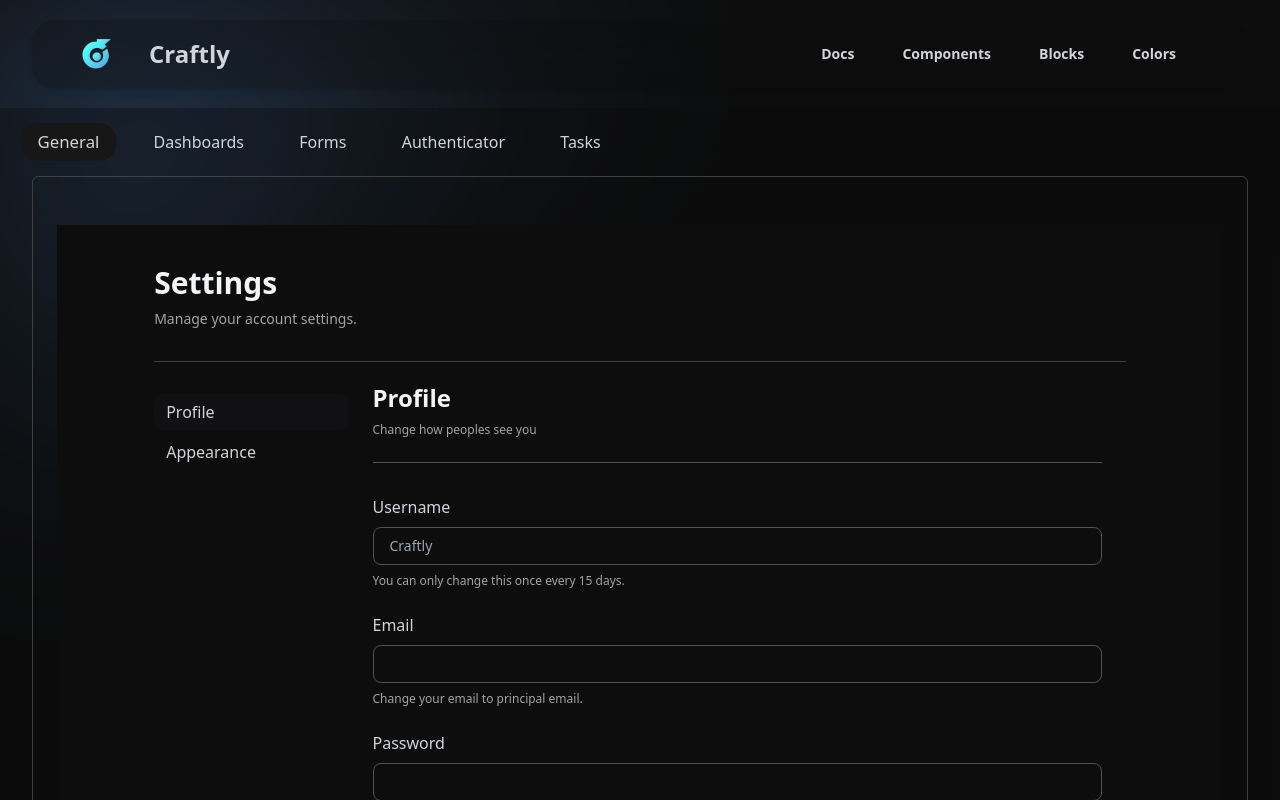
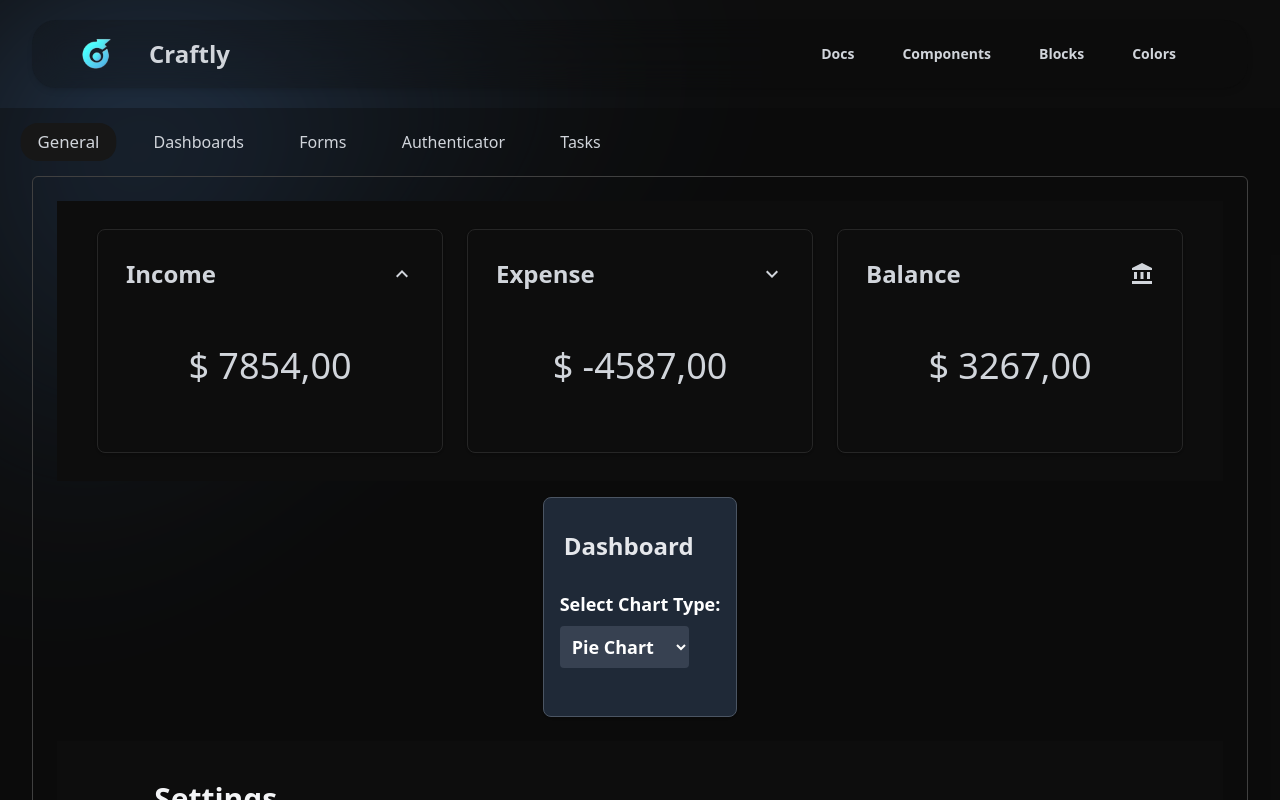
Before and after one commit to rafael-bit/craftly, a Next.js app: page /component in a window 1280 px wide. Shown: the top 800 px of the page. Built offline with nearby package versions, Linux system fonts and the light colour scheme.

Commit message:
start dashboard

```diff
--- /dev/null
+++ b/app/components/Dashboard.tsx
@@ -0,0 +1,56 @@
+import { MdOutlineExpandMore, MdOutlineExpandLess, MdAccountBalance } from "react-icons/md";
+
+export default function Dashboard() {
+	return (
+		<div key="dash-1" className="flex flex-col items-center">
+			<div className="flex flex-wrap md:flex-nowrap mb-4 w-full bg-primary p-7">
+				<div className="border border-neutral-800 shadow bg-primary rounded-lg h-40 md:h-56 p-7 hover:bg-hover transition-all duration-300 w-5/6 mx-3">
+					<h1 className="text-primary flex justify-between items-center text-2xl font-bold">
+						Income
+						<MdOutlineExpandLess />
+					</h1>
+					<p className="text-center text-3xl lg:text-4xl leading-10 mt-4 md:mt-14 text-primary">
+						$ 7854,00
+					</p>
+				</div>
+
+				<div className="border border-neutral-800 shadow bg-primary rounded-lg h-40 md:h-56 p-7 hover:bg-hover transition-all duration-300 w-5/6 mx-3">
+					<h1 className="text-primary flex justify-between items-center text-2xl font-bold">
+						Expense
+						<MdOutlineExpandMore />
+					</h1>
+					<p className="text-center text-3xl lg:text-4xl leading-10 mt-4 md:mt-14 text-primary">
+						$ -4587,00
+					</p>
+				</div>
+
+				<div className="border border-neutral-800 shadow bg-primary rounded-lg h-40 md:h-56 p-7 hover:bg-hover transition-all duration-300 w-5/6 mx-3">
+					<h1 className="text-primary flex justify-between items-center text-2xl font-bold">
+						Balance
+						<MdAccountBalance />
+					</h1>
+					<p className="text-center text-3xl lg:text-4xl leading-10 mt-4 md:mt-14 text-primary">
+						$ 3267,00
+					</p>
+				</div>
+			</div>
+			<div className="p-4 border border-gray-600 shadow bg-gray-800 rounded-lg hover:bg-gray-700">
+				<h2 className="text-gray-200 text-2xl font-bold mb-7 px-1 pt-4">Dashboard</h2>
+				<div className="lg:flex justify-evenly items-center">
+					<div className="text-lg font-semibold mb-4">
+						<div className="mb-4">
+							<label htmlFor="chartType" className="block text-lg font-semibold mb-2">Select Chart Type:</label>
+							<select
+								className="bg-gray-700 text-white rounded p-2"
+							>
+								<option value="pie">Pie Chart</option>
+								<option value="bar">Bar Chart</option>
+								<option value="line">Line Chart</option>
+							</select>
+						</div>
+					</div>
+				</div>
+			</div>
+		</div>
+	)
+}
--- a/app/components/Table.tsx
+++ b/app/components/Table.tsx
@@ -2,6 +2,7 @@ import { useEffect, useRef, useState } from "react";
 import Tasks from "./Tasks";
 import SettingsForm from "./SettingsForm";
 import Authenticator from "./Authenticator";
+import Dashboard from "./Dashboard";
 
 export default function Table() {
 	const [selectedContent, setSelectedContent] = useState<"General" | "Dashboards" | "Forms" | "Authenticator" | "Tasks">("General");
@@ -31,8 +32,7 @@ export default function Table() {
 
 	const otherSectionsContent: Record<string, JSX.Element[]> = {
 		Dashboards: [
-			<div key="dash-1">
-			</div>,
+			<Dashboard />
 		],
 		Forms: [
 			<SettingsForm />
```
